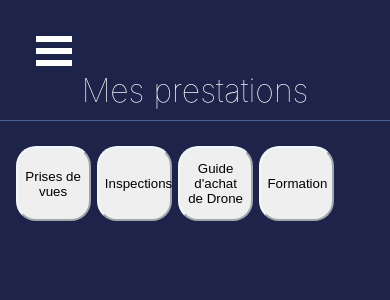
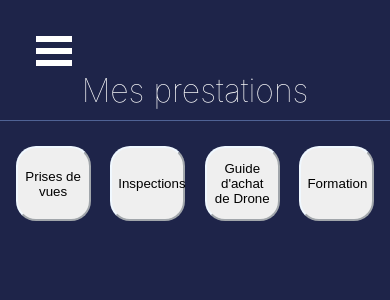
Before and after one commit to GabrielC0/WebSite-Gliber, a React (Create React App) app: page /Prestations in a window 390 px wide. Shown: the top 300 px of the page. Built offline with nearby package versions, Linux system fonts and the light colour scheme.

Commit message:
Update-styles-globl

```diff
--- a/src/Navbar/Sections/Prestations/Mes-Prestations.js
+++ b/src/Navbar/Sections/Prestations/Mes-Prestations.js
@@ -26,16 +26,16 @@ function MesPrestations() {
 
         <nav className="Nvb-nd">
           <Link to={"/Prestations/PrisesDeVues"}>
-            <button className="Btn-nd1">Prises de vues</button>
+            <button className="Btn-C">Prises de vues</button>
           </Link>
           <Link to={"/Prestations/Inspections"}>
-            <button className="Btn-nd2">Inspections</button>
+            <button className="Btn-C">Inspections</button>
           </Link>
           <Link to={"/Prestations/Conseils"}>
-            <button className="Btn-nd3">Guide d'achat de Drone</button>
+            <button className="Btn-C">Guide d'achat de Drone</button>
           </Link>
           <Link to={"/Prestations/Stage"}>
-            <button className="Btn-nd4">Formation</button>
+            <button className="Btn-C">Formation</button>
           </Link>
         </nav>
       </div>
--- a/src/Navbar/Sections/Prestations/MesPrestations.css
+++ b/src/Navbar/Sections/Prestations/MesPrestations.css
@@ -1,18 +1,6 @@
 @media screen and (max-width: 1212px) {
   .Contents-Img img {
     display: none;
-  }
-  .Nvb-nd .Btn-nd1,
-  .Nvb-nd .Btn-nd2,
-  .Nvb-nd .Btn-nd3 {
-    width: 75px;
-    height: 75px;
-    margin-right: 20px;
-  }
-  .Nvb-nd .Btn-nd4 {
-    width: 75px;
-    height: 75px;
-    margin-left: -15px;
   }
 
   .Desc {
@@ -46,7 +34,6 @@
   height: 110px;
 }
 
-
 .Btn {
   border-radius: 20px;
   border-color: aliceblue;
@@ -54,30 +41,11 @@
   height: 40px;
 }
 
-.Btn-nd1,
-.Btn-nd2,
-.Btn-nd3,
-.Btn-nd4 {
-  border-radius: 20px;
-  border-color: aliceblue;
-  width: 150px;
-  height: 40px;
-}
-
-.Btn-nd2,
-.Btn-nd3 {
-  margin-left: -15px;
-}
-
-.Btn-nd4 {
-  margin-right: 40px;
-}
-
 .Img {
   border-radius: 50px;
   width: 22%;
   margin-right: 50px;
 }
-.Global_Realisations{
+.Global_Realisations {
   width: screen;
 }
--- a/src/Navbar/Sections/Realisations/Contents_Réa/Conseils_IMG.js
+++ b/src/Navbar/Sections/Realisations/Contents_Réa/Conseils_IMG.js
@@ -1,22 +1,14 @@
 import React from "react";
 import "./Styles.css";
-
-import img1 from "../Pictures/IMG.png";
-
-function Conseils_IMG (){
-    return(
+function Conseils_IMG() {
+  return (
     <div className="Global_IMG">
-
       <h1>Guide d'achat de Drone</h1>
-
+      <div style={{ height: 50 }}></div>
       <div className="IMG">
-                <img src={img1}/>
-                <img src={img1}/>
-                <img src={img1}/>
+        <h1>Oupss ! Aucunes images à afficher </h1>
       </div>
-
     </div>
   );
-
 }
 export default Conseils_IMG;
--- a/src/Navbar/Sections/Realisations/Contents_Réa/Inspection_IMG.js
+++ b/src/Navbar/Sections/Realisations/Contents_Réa/Inspection_IMG.js
@@ -1,25 +1,23 @@
 import React from "react";
 import "./Styles.css";
 
-import img1 from "../Pictures/PH7.JPG";
-import img2 from "../Pictures/PH8.JPG";
-import img3 from "../Pictures/PH9.jpg";
+import img3 from "../Pictures/PH7.JPG";
+import img4 from "../Pictures/PH8.JPG";
+import img1 from "../Pictures/PH9.jpg";
+import img2 from "../Pictures/PH10.JPG";
 
-function Inspection_IMG (){
-    return(
+function Inspection_IMG() {
+  return (
     <div className="Global_IMG">
-
       <h1>Inspection</h1>
 
       <div className="IMG">
-                <img src={img1}/>
-                <img src={img2}/>
-                <img src={img3}/>
+        <img src={img1} />
+        <img src={img2} />
+        <img src={img3} />
+        <img src={img4} />
       </div>
-
-
     </div>
   );
-
 }
 export default Inspection_IMG;
--- a/src/Navbar/Sections/Realisations/Contents_Réa/Stage_IMG.js
+++ b/src/Navbar/Sections/Realisations/Contents_Réa/Stage_IMG.js
@@ -1,22 +1,15 @@
 import React from "react";
 import "./Styles.css";
-import img1 from "../Pictures/IMG.png";
 
-
-function Stage_IMG (){
-    return(
+function Stage_IMG() {
+  return (
     <div className="Global_IMG">
-
       <h1>Stage</h1>
-
+      <div style={{ height: 50 }}></div>
       <div className="IMG">
-                <img src={img1}/>
-                <img src={img1}/>
-                <img src={img1}/>
+        <h1>Oupss ! Aucunes images à afficher </h1>
       </div>
-
     </div>
   );
-
 }
 export default Stage_IMG;
--- a/src/Navbar/Sections/Realisations/Realisations.css
+++ b/src/Navbar/Sections/Realisations/Realisations.css
@@ -13,7 +13,7 @@
   margin-top: 30px;
 }
 
-.Btn-Réa {
+.Btn-C{
   border-radius: 20px;
   border-color: aliceblue;
   width: 125px;
--- a/src/Navbar/Sections/Realisations/Realisations.js
+++ b/src/Navbar/Sections/Realisations/Realisations.js
@@ -7,7 +7,7 @@ import Video1 from "./Videos/VIDEO_JET_1080P.mp4";
 
 function Realisations() {
   return (
-    <div className="Global_Realisations">
+    <div className="Nd-Menu">
       <h1>Mes réalisations</h1>
 
       <div className="content">
@@ -17,16 +17,16 @@ function Realisations() {
 
       <nav className="Nvb-nd">
         <Link to={"/Realisations/PrisesDeVues_IMG"}>
-          <button className="Btn-Réa">Prises De Vues</button>
+          <button className="Btn-C">Prises De Vues</button>
         </Link>
         <Link to={"/Realisations/Inspection_IMG"}>
-          <button className="Btn-Réa">Inspections</button>
+          <button className="Btn-C">Inspections</button>
         </Link>
         <Link to={"/Realisations/Conseils_IMG"}>
-          <button className="Btn-Réa">Guide d'achat de Drone</button>
+          <button className="Btn-C">Guide d'achat de Drone</button>
         </Link>
         <Link to={"/Realisations/Stage_IMG"}>
-          <button className="Btn-Réa">Stage</button>
+          <button className="Btn-C">Stage</button>
         </Link>
       </nav>
 
```
Also changed, not shown: src/Navbar/Sections/Realisations/Pictures/IMG.png (deleted), 1 other file (tests, documents, lock files or other folders). Lines whose indentation alone changed are shown as unchanged.
